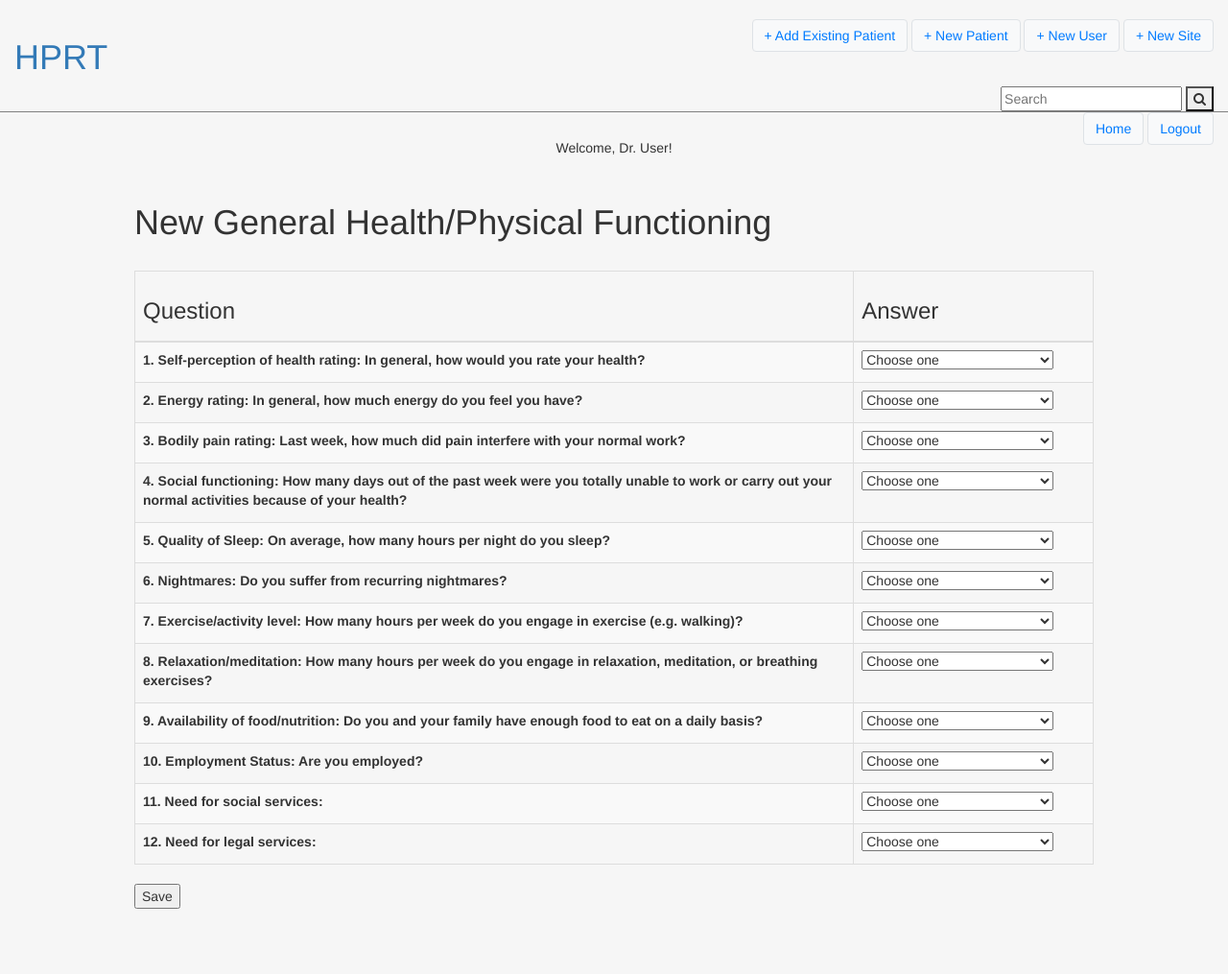
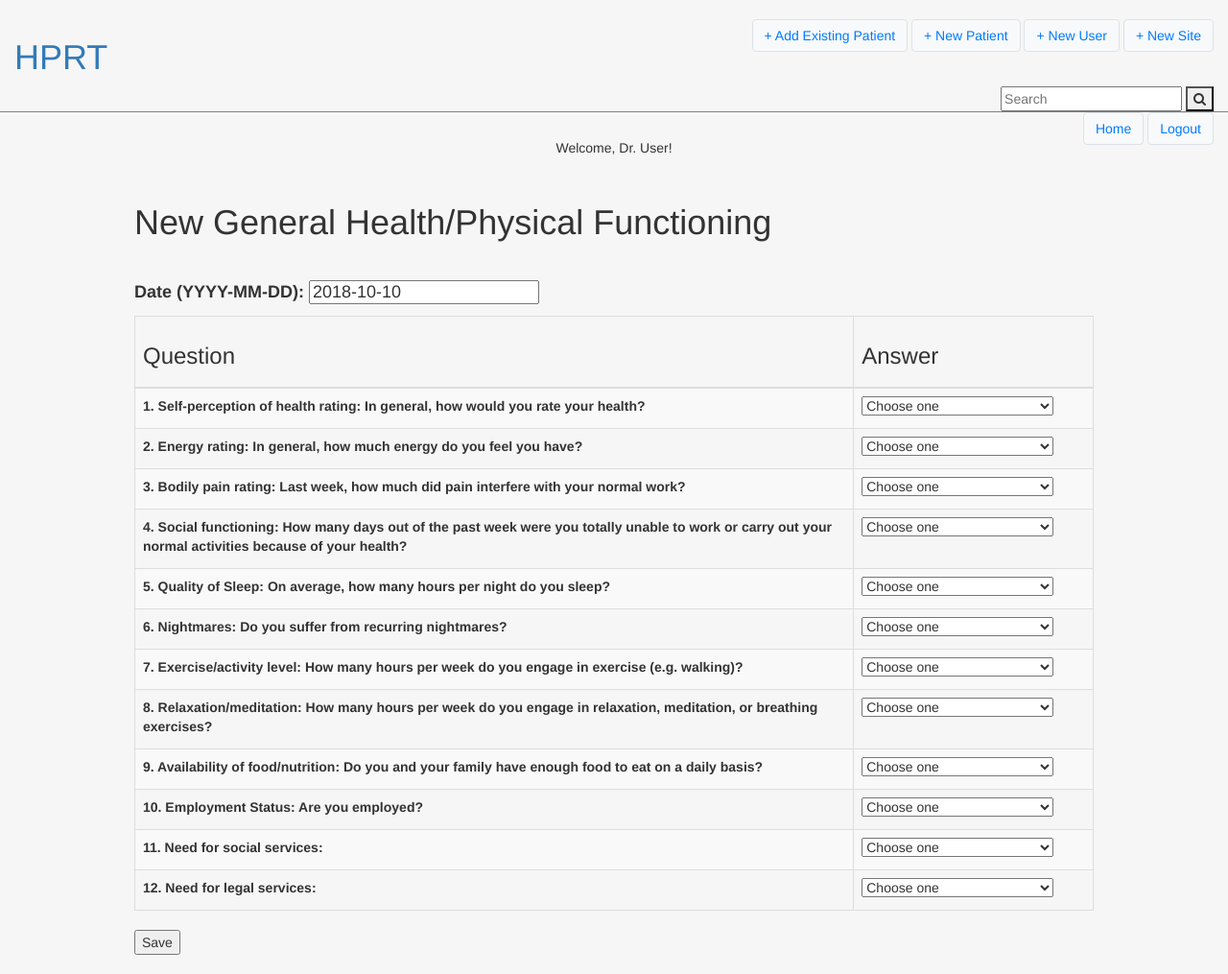
Before and after one commit to sbetti02/HTQR, a Django app: page /toolkit/new_gh/1 in a window 1280 px wide. Shown: the whole page at 96% size. Before the commit the page ends 947 px from the top, so only its background shows below. Run offline with Django 3.2, Linux system fonts and the light colour scheme; the visitor is signed in with stand-in values (Sample User, id 1); parts of the project's set-up code (start-up, migrations or seed data) failed here and were passed over; some libraries are stand-ins or nearby versions.

Commit message:
Added date input for new form

```diff
--- a/src/HPRT/templates/gh_new.html
+++ b/src/HPRT/templates/gh_new.html
@@ -30,6 +30,7 @@
 		{% csrf_token %}
 		{% load staticfiles %}
 		<link rel='stylesheet' href="{% static 'css/questionnaire.css' %}" type='text/css'/>
+		<h4>{{ form.date.label_tag }} {{ form.date }}</h4>
 		<table border=1 class="table table-bordered table-striped">
 			<thead>
 				<tr>
@@ -52,10 +53,12 @@
 			<tbody>
 				<!-- For Drop-down Selection Box format -->
 				{% for field in form %}
-				<tr>
-					<td> {{ field.label_tag}} </td>
-					<td> {{ field }} </td>
-				</tr>
+					{% ifnotequal field.name 'date' %}
+					<tr>
+						<td>{{ field.label_tag }}</td>
+						<td>{{ field }}</td>
+					</tr>
+					{% endifnotequal %}
 				{% endfor %}
 
 				<!-- Selection grid format. Use if preferred -->
--- a/src/HPRT/toolkit/forms.py
+++ b/src/HPRT/toolkit/forms.py
@@ -93,8 +93,9 @@ class GeneralHealthForm(forms.ModelForm):
     class Meta:
         """ Information passed into the process of creating object """
         model = GeneralHealth
-        exclude = ('patient', 'doctor', 'date', 'score')
+        exclude = ('patient', 'doctor', 'score')
         labels = {}
+        labels['date'] = 'Date (YYYY-MM-DD)'
         widgets = {}
         json_data = open(os.path.join('static', "questions.json"), 'r')
         gh_list = json.load(json_data)[9]['questions']
--- a/src/HPRT/toolkit/views.py
+++ b/src/HPRT/toolkit/views.py
@@ -302,15 +302,25 @@ class GeneralHealthCreateView(LoginRequiredMixin, CreateView):
         """ Return to screenings view after succesfully completing questionnaire. """
         return reverse_lazy('screenings', kwargs={'pk' : self.object.patient.pk})
 
+    def get_initial(self):
+        """
+        Return the initial values of the form as a dict
+
+        Used for overwriting any default values that need to be modified
+        """
+        initial = super(GeneralHealthCreateView, self).get_initial()
+        initial['date'] = date.today()
+        return initial
+
     def form_valid(self, form):
         """ Validate form and calculate and add final score """
         form.instance.doctor = self.request.user
-        form.instance.date = date.today()
         form.instance.patient = Patient.objects.get(pk=self.kwargs['pk'])
         total_score = 0
         for label in form.cleaned_data:
-            total_score += form.cleaned_data[label]
-        form.instance.score = float(total_score)
+            if label != 'date':
+                total_score += form.cleaned_data[label]
+        form.instance.score = total_score
         return super(GeneralHealthCreateView, self).form_valid(form)
 
 
```
